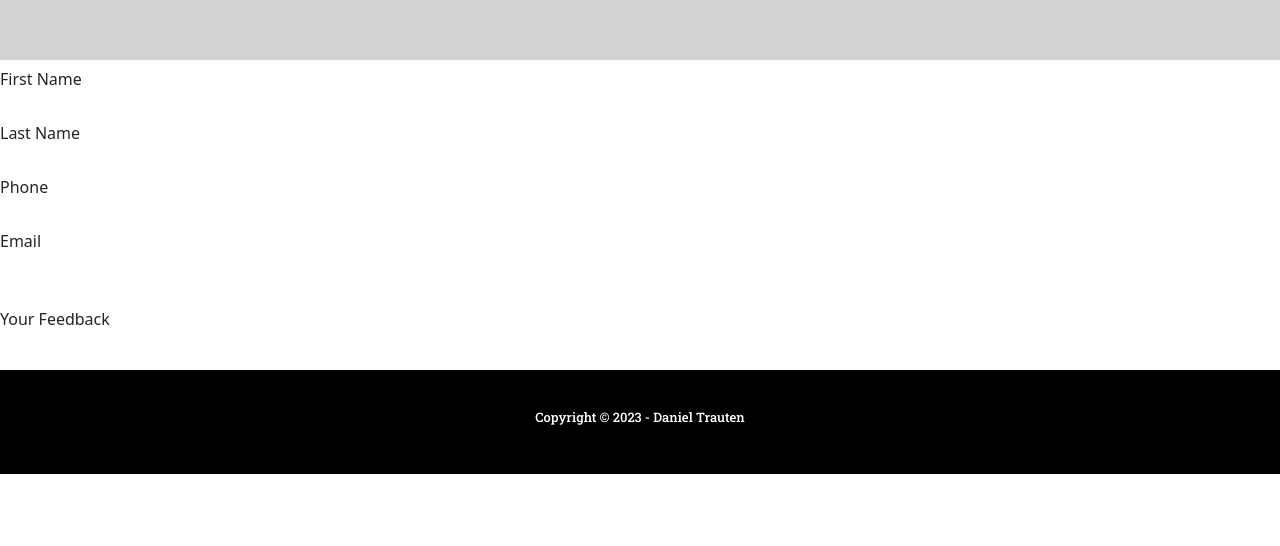
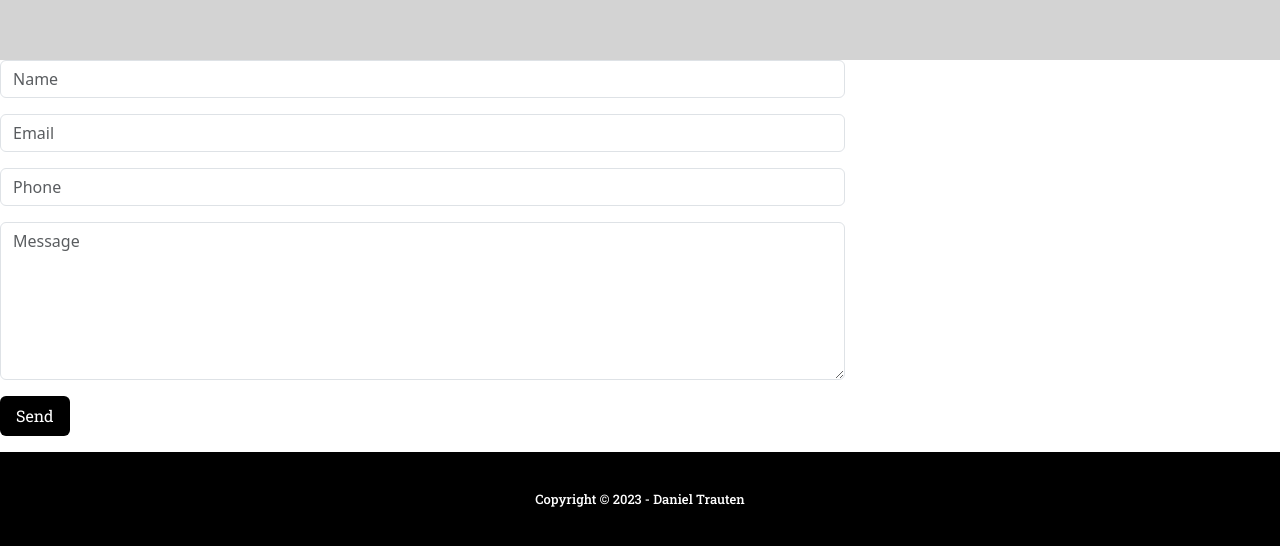
Before and after one commit to trautfish/portfolio-site, a React (Create React App) app: page / in a window 1280 px wide. Shown: the part 3140-3686 px from the top of the page. Before the commit the page ends 3614 px from the top, so only its background shows below. Built offline with nearby package versions, Linux system fonts and the light colour scheme.

Commit message:
ContactForm Component

```diff
--- a/src/App.css
+++ b/src/App.css
@@ -52,8 +52,7 @@ a {
 	color: black;
 }
 
-a:hover,
-a:visited {
+a:hover {
 	color: magenta;
 	text-decoration: none;
 }
@@ -107,6 +106,19 @@ a:visited {
 	width: 12rem;
 }
 
+.btn {
+	background-color: black;
+	color: white;
+	border-style: none;
+	padding: 0.5rem 1rem;
+
+	font-family: 'Roboto Slab', serif;
+}
+
+.btn:hover {
+	background-color: magenta;
+}
+
 .Footer {
 	display: flex;
 	padding: 2.5rem;
--- a/src/App.js
+++ b/src/App.js
@@ -80,12 +80,6 @@ function App() {
 							several iOS apps, including advertisements and games.
 						</h2>
 						<div className='work-links'>
-							<a href='https://www.linkedin.com/dantrauten/'>
-								<Icon
-									icon='fa6-brands:linkedin'
-									style={{ height: 53, width: 53 }}
-								></Icon>
-							</a>
 							<a href='http://www.github.com/trautfish'>
 								<span class='work-icons'>
 									<Icon
@@ -94,6 +88,13 @@ function App() {
 									></Icon>
 								</span>
 							</a>
+							<a href='https://www.linkedin.com/dantrauten/'>
+								<Icon
+									icon='fa6-brands:linkedin'
+									style={{ height: 53, width: 53 }}
+								></Icon>
+							</a>
+
 							<a href='https://www.instagram.com/dantrauten/'>
 								<Icon
 									icon='fa6-brands:square-instagram'
@@ -103,13 +104,14 @@ function App() {
 						</div>
 					</div>
 					<div className='content' id='3'>
-						<h1 className='content-header'>Contact</h1>
+						<h1 className='content-header'>Contact Me</h1>
 						<a href='mailto: dan.trauten@gmail.com'>
 							dan.trauten@gmail.com
 						</a>
 					</div>
 				</main>
 			</div>
+
 			<ContactForm />
 			<Footer />
 		</>
--- a/src/components/ContactForm.js
+++ b/src/components/ContactForm.js
@@ -6,50 +6,58 @@ const ContactForm = () => {
 	return (
 		<Formik
 			initialValues={{
-				firstName: '',
-				lastName: '',
-				phoneNum: '',
+				name: '',
+				phone: '',
 				email: '',
-				agree: false,
-				contactType: 'By Phone',
-				feedback: '',
+				message: '',
 			}}
 		>
 			<Form>
 				<FormGroup row>
-					<Label htmlFor='firstName' md='2'>
-						First Name
-					</Label>
-					<Col md='10'></Col>
-				</FormGroup>
-				<FormGroup>
-					<Label htmlFor='lastName' md='2'>
-						Last Name
-					</Label>
+					<Col md='8'>
+						<Field
+							name='name'
+							placeholder='Name'
+							className='form-control'
+						></Field>
+					</Col>
 				</FormGroup>
 				<FormGroup row>
-					<Label htmlFor='phoneNum' md='2'>
-						Phone
-					</Label>
-					<Col md='10'></Col>
+					<Col md='8'>
+						<Field
+							name='email'
+							placeholder='Email'
+							className='form-control'
+						></Field>
+					</Col>
 				</FormGroup>
 				<FormGroup row>
-					<Label htmlFor='email' md='2'>
-						Email
-					</Label>
-					<Col md='10'></Col>
+					<Col md='8'>
+						<Field
+							name='phone'
+							placeholder='Phone'
+							className='form-control'
+						></Field>
+					</Col>
 				</FormGroup>
 				<FormGroup row>
-					<Label></Label>
-					<Col md='4'></Col>
+					<Col md='8'>
+						<Field
+							name='message'
+							as='textarea'
+							rows='6'
+							placeholder='Message'
+							className='form-control'
+						></Field>
+					</Col>
 				</FormGroup>
 				<FormGroup row>
-					<Label htmlFor='feedback' md='2'>
-						Your Feedback
-					</Label>
-					<Col md='10'></Col>
+					<Col>
+						<Button className='submit-btn' type='submit'>
+							Send
+						</Button>
+					</Col>
 				</FormGroup>
-				<FormGroup row></FormGroup>
 			</Form>
 		</Formik>
 	);
```
